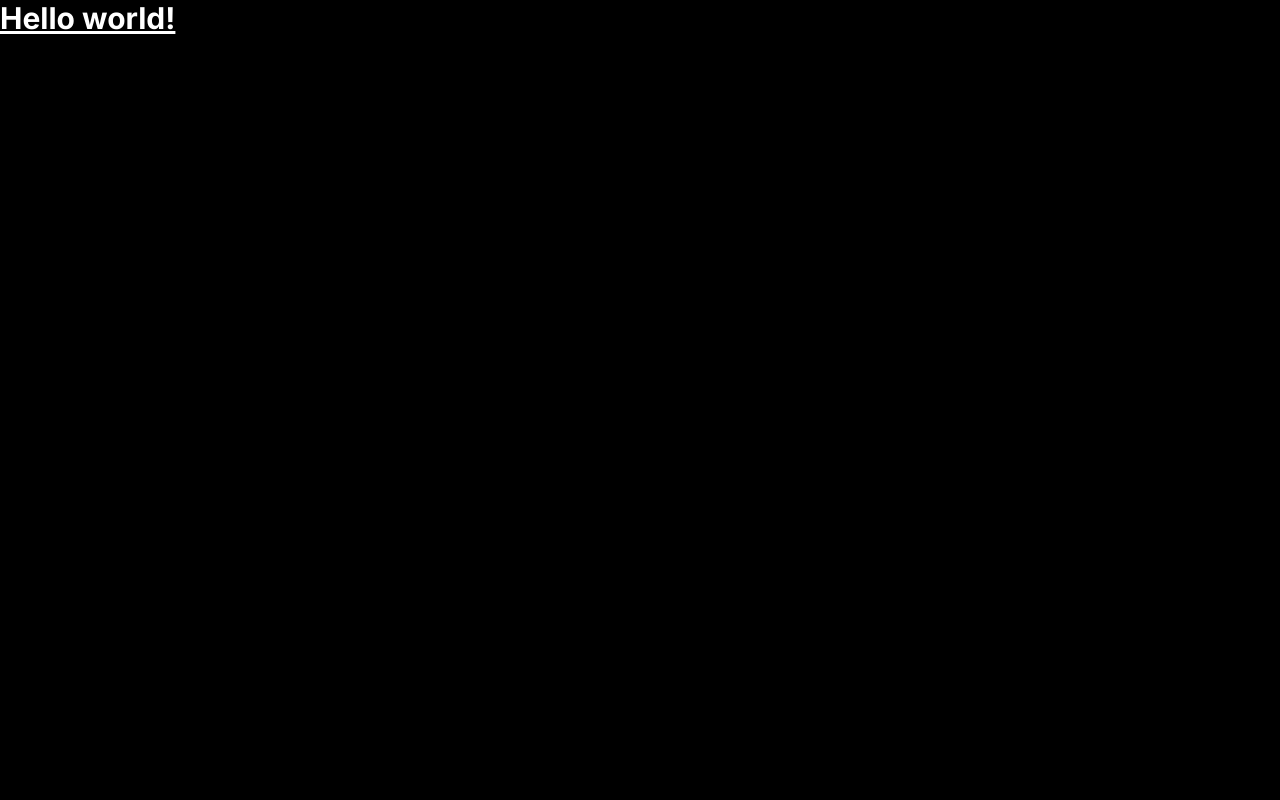
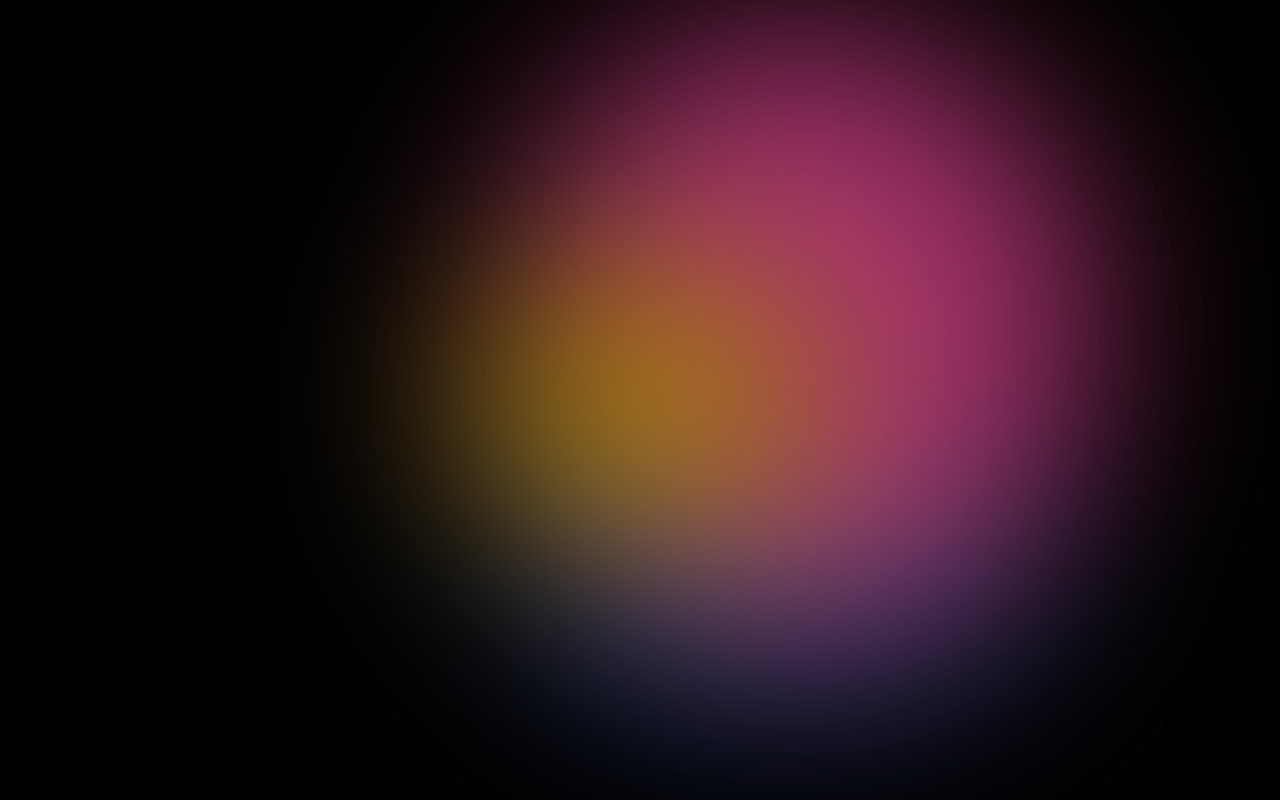
Before and after one commit to patil-swap/swapnil-web-portfolio, a React (Vite) app: page / in a window 1280 px wide. Built offline with nearby package versions, Linux system fonts and the light colour scheme.

Commit message:
Adds background blur effect with framer motion

```diff
--- a/src/App.jsx
+++ b/src/App.jsx
@@ -1,5 +1,11 @@
+import BlurBackground from "./components/BlurBackground";
+
 function App() {
-  return <h1 className="text-3xl font-bold underline">Hello world!</h1>;
+  return (
+    <>
+      <BlurBackground />
+    </>
+  );
 }
 
 export default App;
--- /dev/null
+++ b/src/components/BlurBackground.jsx
@@ -0,0 +1,108 @@
+import { motion } from "framer-motion";
+
+const circleVariants = {
+  animate1: {
+    scale: [1, 1.2, 1],
+    x: [0, 100, 0],
+    y: [0, 50, 0],
+    transition: {
+      duration: 2,
+      repeat: Infinity,
+      ease: "easeInOut"
+    }
+  },
+
+  animate2: {
+    scale: [1, 1.1, 1],
+    x: [0, 120, 0],
+    y: [0, -60, 0],
+    transition: {
+      duration: 2,
+      repeat: Infinity,
+      ease: "easeInOut"
+    }
+  },
+
+  animate3: {
+    scale: [1, 1.3, 1],
+    x: [0, 140, 0],
+    y: [0, 70, 0],
+    transition: {
+      duration: 3,
+      repeat: Infinity,
+      ease: "easeInOut"
+    }
+  },
+
+  animate4: {
+    scale: [1, 1.4, 1],
+    x: [0, 160, 0],
+    y: [0, -80, 0],
+    transition: {
+      duration: 4,
+      repeat: Infinity,
+      ease: "easeInOut"
+    }
+  },
+
+  animate5: {
+    scale: [1, 1.5, 1],
+    x: [0, 180, 0],
+    y: [0, 90, 0],
+    transition: {
+      duration: 3,
+      repeat: Infinity,
+      ease: "easeInOut"
+    }
+  },
+
+  animate6: {
+    scale: [1, 1.6, 1],
+    x: [0, 200, 0],
+    y: [0, -100, 0],
+    transition: {
+      duration: 3,
+      repeat: Infinity,
+      ease: "easeInOut"
+    }
+  }
+};
+
+const BlurBackground = () => {
+  return (
+    <div className="fixed top-0 left-0 w-full h-full overflow-hidden -z-10 pointer-events-none flex justify-center items-center filter blur-[100px] opacity-70">
+      <motion.div
+        className="bg-green-500 w-[370px] h-[270px] rounded-full absolute"
+        variants={circleVariants}
+        animate="animate3"
+      ></motion.div>
+      <motion.div
+        className="bg-orange-500 w-[360px] h-[260px] rounded-full absolute"
+        variants={circleVariants}
+        animate="animate2"
+      ></motion.div>
+      <motion.div
+        className="bg-purple-500 w-[380px] h-[280px] rounded-full absolute"
+        variants={circleVariants}
+        animate="animate4"
+      ></motion.div>
+      <motion.div
+        className="bg-blue-500 w-[390px] h-[290px] rounded-full absolute"
+        variants={circleVariants}
+        animate="animate5"
+      ></motion.div>
+      <motion.div
+        className="bg-pink-500 w-[400px] h-[400px] rounded-full absolute"
+        variants={circleVariants}
+        animate="animate6"
+      ></motion.div>
+      <motion.div
+        className="bg-yellow-500 w-[350px] h-[250px] rounded-full absolute"
+        variants={circleVariants}
+        animate="animate1"
+      ></motion.div>
+    </div>
+  );
+};
+
+export default BlurBackground;
```
